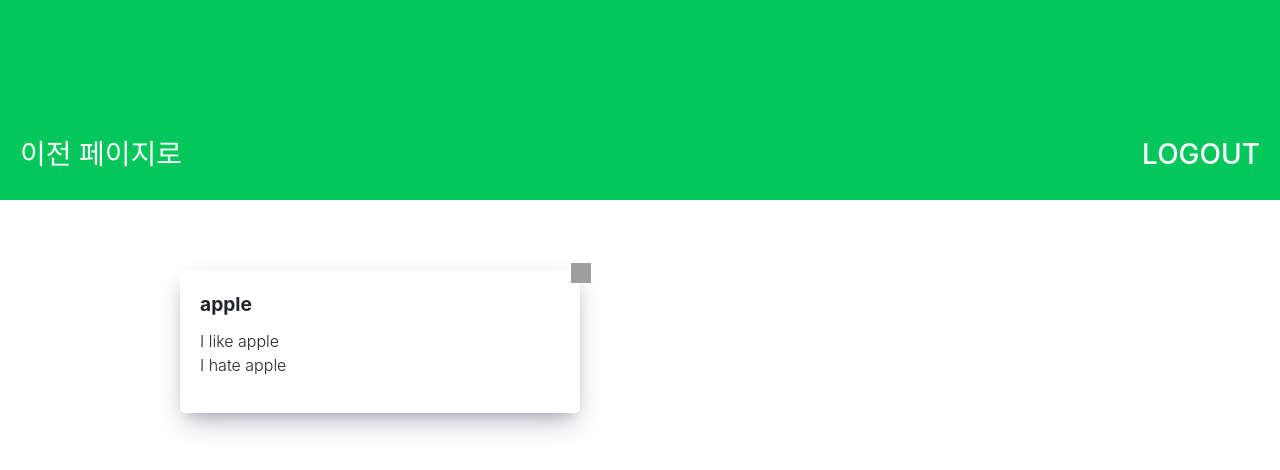
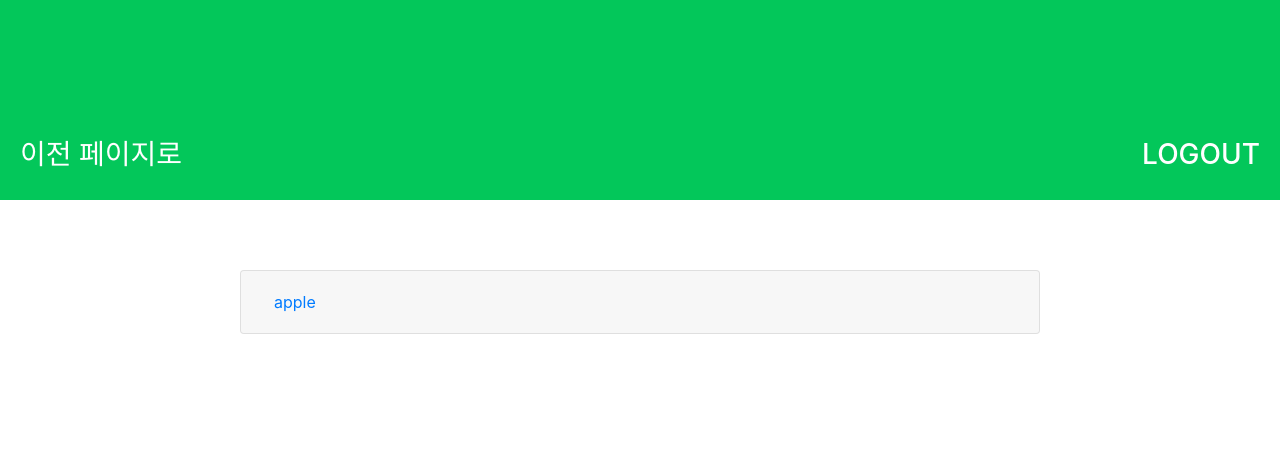
Before and after one commit to codestates/Avocado-AVocaDo, a React (Create React App) app in the folder client/: page /wordbook in a window 1280 px wide. Shown: the top 470 px of the page. Built offline with nearby package versions, Linux system fonts and the light colour scheme; grey boxes are pictures that could not be loaded.

Commit message:
make wordlist to accordion component #109
나의단어장을 아코디언 컴포넌트로 렌더링 했습니다.

```diff
--- a/client/package.json
+++ b/client/package.json
@@ -8,7 +8,6 @@
     "@testing-library/user-event": "^7.2.1",
     "axios": "^0.19.2",
     "babel-eslint": "^10.1.0",
-    "bootstrap": "^4.5.0",
     "kmp-matcher": "^0.1.2",
     "lodash": "^4.17.10",
     "prop-types": "^15.7.2",
--- a/client/src/CSS/Wordbook.css
+++ b/client/src/CSS/Wordbook.css
@@ -1,5 +1,3 @@
-/* WordBook, WordList, Pagination */
-
 .wordbook_header_wrap {
   display: flex;
   background-color: #03c75a;
@@ -19,11 +17,6 @@
   width: 100%;
 }
 
-.wordbook_nav > a {
-  color: inherit;
-  text-decoration: none;
-}
-
 .wordlist_wrap {
   height: 100%;
   display: flex;
@@ -32,12 +25,24 @@
 
 .wordlist_stack {
   width: 1000px;
-  display: flex;
-  justify-content: space-between;
+  display: inline-block;
+  justify-content: center;
   align-items: flex-start;
-  flex-wrap: wrap;
   padding: 40px;
   margin-top: 30px;
+}
+
+.accordion_area {
+  display: flex;
+  justify-content: center;
+}
+
+.accordion_card {
+  width: 800px;
+}
+
+.card_header {
+  width: 500px;
 }
 
 .pagination_wrap {
--- /dev/null
+++ b/client/src/components/WordAccordion.js
@@ -0,0 +1,36 @@
+import React, { Component } from 'react'
+import { Accordion, Card, Button } from 'react-bootstrap';
+import '../CSS/Wordbook.css';
+
+export default class WordAccordion extends Component {
+  constructor(props) {
+    super(props)
+  }
+
+  render() {
+    const { word, sentences } = this.props
+    return (
+      <div className="accordion_area">
+        <Accordion
+          defaultActiveKey="0">
+          <Card className="accordion_card">
+            <Card.Header className="card_haeder">
+              <Accordion.Toggle as={Button} variant="link" eventKey="1">
+                {word}
+              </Accordion.Toggle>
+            </Card.Header>
+            <Accordion.Collapse eventKey="1">
+              <Card.Body>
+                <ul className="sentences">
+                  {sentences.map((sentence, index) => {
+                    return <li key={index}>{sentence}</li>;
+                  })}
+                </ul>
+              </Card.Body>
+            </Accordion.Collapse>
+          </Card>
+        </Accordion>
+      </div>
+    )
+  }
+}
--- a/client/src/components/WordList.js
+++ b/client/src/components/WordList.js
@@ -1,15 +1,14 @@
 import React from 'react';
 import PropTypes from 'prop-types';
-import WordCard from './WordCard';
+import WordAccordion from './WordAccordion';
 import Pagination from './Pagination';
 import { paginate } from '../utils/paginate';
 import '../CSS/Wordbook.css';
-
+import { Accordion, Card, Button } from 'react-bootstrap';
 
 class WordList extends React.Component {
   constructor(props) {
     super(props);
-    // TODO: 왜 wordData 를 받아서 state 로 관리하는지?
     this.state = {
       wordData: this.props.wordData,
       pageSize: 5,
@@ -34,6 +33,7 @@ class WordList extends React.Component {
     const { pageSize, currentPage, wordData: allData } = this.state;
 
     const words = paginate(allData, currentPage, pageSize);
+    console.log('words------', words)
     // pagenation 이후에도 모달창을 사용할 수 있도록 index 를 조정하였음
     // const indexCoefficient = (currentPage - 1) * pageSize;
     return (
@@ -42,22 +42,15 @@ class WordList extends React.Component {
           <div className="wordlist_stack">
             {words
               ? words.map((word, index) => {
-
-                  return (
-                    <WordCard
-                      key={index}
-                      word={word.word}
-                      sentences={word.sentences}
-                      index={word.wordId}
-                      postInputWord={postInputWord}
-                      updateWordData={updateWordData}
-                      deleteWordData={deleteWordData}
-                      handleSentenceData={handleSentenceData}
-                      handleWordCardLength={handleWordCardLength}
-                    />
-                  );
-                })
-
+                return (
+                  <WordAccordion
+                    defaultActiveKey="0"
+                    key={index}
+                    word={word.word}
+                    sentences={word.sentences}>
+                  </WordAccordion>
+                );
+              })
               : 'noWord!'}
           </div>
         </div>
--- a/client/src/components/Wordbook.js
+++ b/client/src/components/Wordbook.js
@@ -11,6 +11,7 @@ class Wordbook extends React.Component {
 
   render() {
     const {
+
       userInfo,
       handleLogout,
       wordData,
@@ -29,6 +30,8 @@ class Wordbook extends React.Component {
         <div>
           <WordList
             wordData={wordData}
+            word={wordData.word}
+            sentences={wordData.sentences}
             postInputWord={postInputWord}
             updateWordData={updateWordData}
             deleteWordData={deleteWordData}
```
Also changed, not shown: 1 other file (tests, documents, lock files or other folders).
